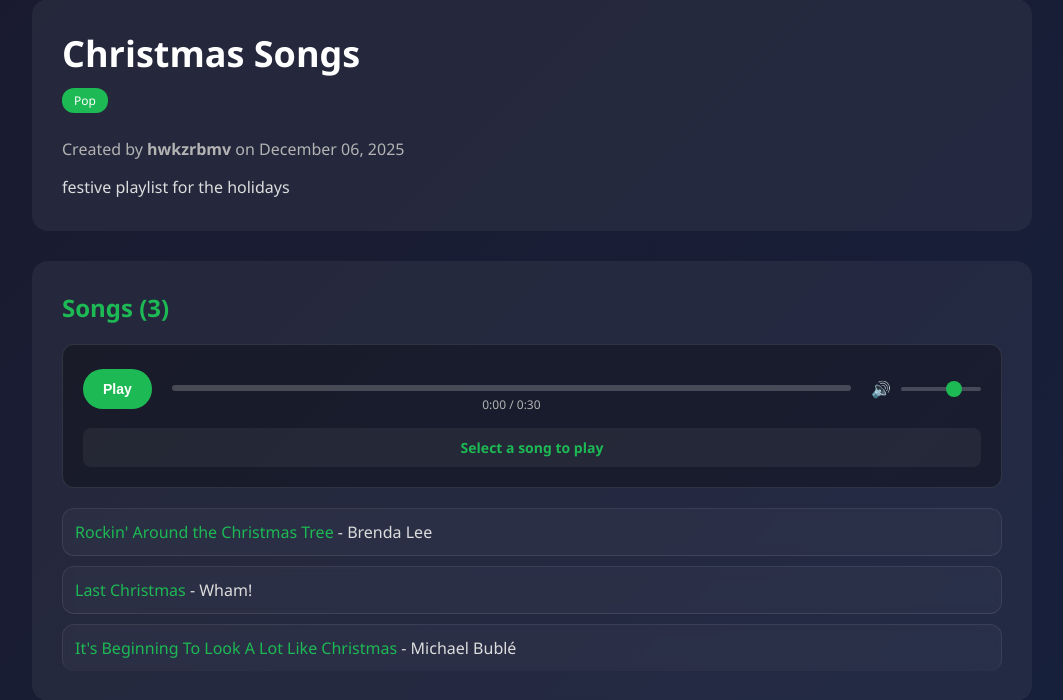
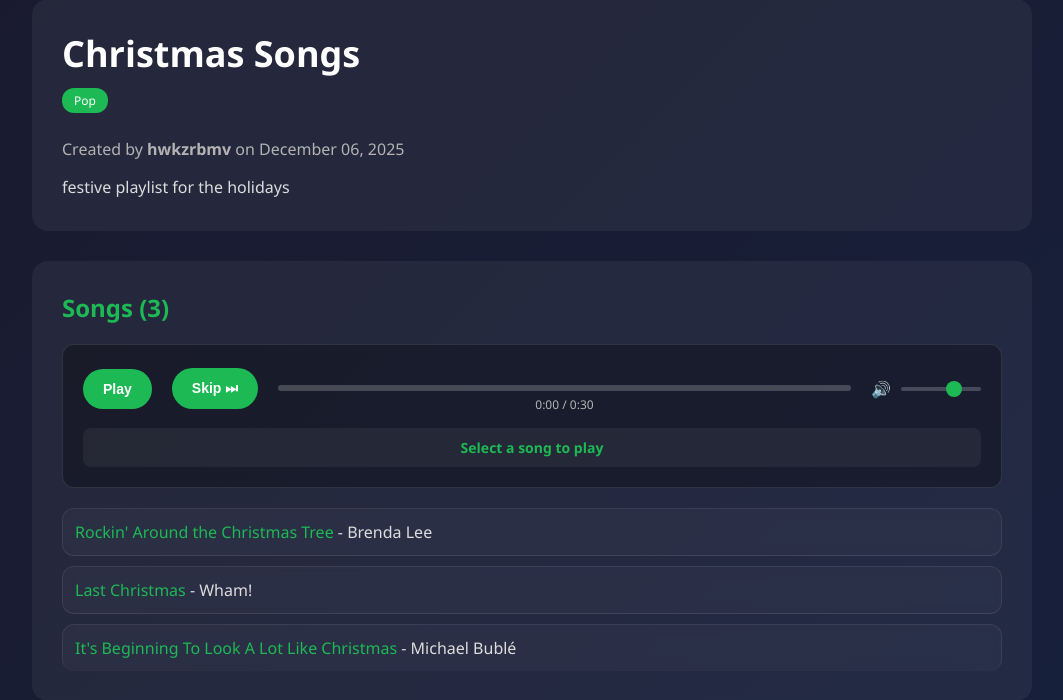
Before and after one commit to suchithgali/CSE_108_Final_Project, a Flask app: page /playlist/1 in a window 1280 px wide. Shown: the part 114-814 px from the top of the page, without its empty margins (108-1171 px from the left). Run offline with Flask 3, Linux system fonts and the light colour scheme; data comes from the database, SQL or seed files in the repository.

Commit message:
Added Skip button
Skip button exists now

```diff
--- a/public/static/script.js
+++ b/public/static/script.js
@@ -34,6 +34,21 @@ function setupVoteButtons() {
     for (var i = 0; i < voteButtons.length; i++) {
         var button = voteButtons[i];
         button.addEventListener('click', handleVoteClick);
+    }
+}
+
+document.getElementById('next-btn').addEventListener('click', () => {
+    playNextSong();
+});
+
+function playNextSong() {
+    const songItems = document.querySelectorAll('.song-item');
+    let currentIndex = parseInt(document.querySelector('.song-item.playing')?.dataset.index || -1);
+
+    if (currentIndex < songItems.length - 1) {
+        songItems[currentIndex + 1].click();
+    } else {
+        songItems[0].click();
     }
 }
 
--- a/public/static/styles.css
+++ b/public/static/styles.css
@@ -1402,3 +1402,23 @@ body {
     color: #1db954;
     font-weight: bold;
 }
+
+.skip-btn {
+    background: #1db954;
+    color: white;
+    border: none;
+    padding: 12px 20px;
+    border-radius: 25px;
+    font-size: 14px;
+    font-weight: bold;
+    cursor: pointer;
+    transition: all 0.3s;
+    display: flex;
+    align-items: center;
+    gap: 8px;
+}
+
+.skip-btn:hover {
+    background: #1ed760;
+    transform: scale(1.05);
+}
--- a/templates/playlist.html
+++ b/templates/playlist.html
@@ -75,6 +75,7 @@
                 <div class="music-player">
     <div class="player-controls">
         <button id="play-pause-btn" class="play-btn">Play</button>
+        <button id="next-btn" class="skip-btn">Skip ⏭</button>
         <div class="progress-container">
             <div class="progress-bar">
                 <div class="progress-fill" id="progress-fill"></div>
```
Lines whose indentation alone changed are shown as unchanged.
